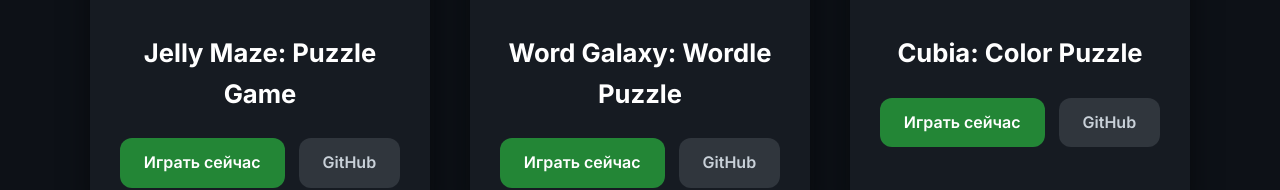
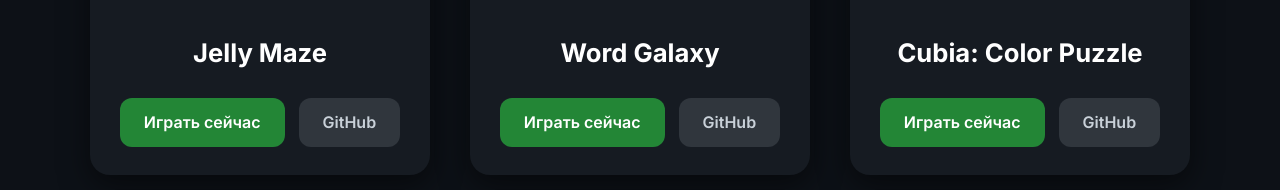
Before and after one commit to evilgen21/evilgen21.github.io, a plain HTML site: page index.html in a window 1280 px wide. Shown: the part 618-808 px from the top of the page. Drawn offline with Linux system fonts and the light colour scheme.

Commit message:
Update index.html

```diff
--- a/index.html
+++ b/index.html
@@ -149,10 +149,10 @@
 
 
        <div class="card">
-        <img src="https://raw.githubusercontent.com/evilgen21/Jelly_Maze/refs/heads/main/1Jelly%20Maze%20screen%201290x2796%20iphone%2015%20Pro%20Max%206.9.jpg" alt="Word Galaxy">
+        <img src="https://raw.githubusercontent.com/evilgen21/Jelly_Maze/refs/heads/main/1Jelly%20Maze%20screen%201290x2796%20iphone%2015%20Pro%20Max%206.9.jpg" alt="Jelly Maze">
         <div class="content">
-          <h2 data-ru="Jelly Maze: Puzzle Game" data-en="Jelly Maze: Puzzle Game">Jelly Maze: Puzzle Game</h2>
-          <p data-ru="Игра" data-en="Jelly Maze: Puzzle Game"> </p>
+          <h2 data-ru="Jelly Maze" data-en="Jelly Maze">Jelly Maze</h2>
+          <p data-ru="Игра" data-en="Jelly Maze"> </p>
           <div class="buttons">
 
              <a href="https://apps.apple.com/ru/developer/yauheni-sabina/id1762795289" class="btn btn-green" data-ru="Играть сейчас" data-en="Play Now">Играть сейчас</a>
@@ -166,8 +166,8 @@
        <div class="card">
         <img src="https://raw.githubusercontent.com/evilgen21/word_galaxy/refs/heads/main/1word%20galaxy%20screen%201290x2796%20iphone%2015%20Pro%20Max%206.9.jpg" alt="Word Galaxy">
         <div class="content">
-          <h2 data-ru="Word Galaxy: Wordle Puzzle" data-en="Word Galaxy: Wordle Puzzle">Word Galaxy: Wordle Puzzle</h2>
-          <p data-ru="Игра" data-en="Word Galaxy: Wordle Puzzle"> </p>
+          <h2 data-ru="Word Galaxy" data-en="Word Galaxy">Word Galaxy</h2>
+          <p data-ru="Игра" data-en="Word Galaxy"> </p>
           <div class="buttons">
 
              <a href="https://apps.apple.com/ru/developer/yauheni-sabina/id1762795289" class="btn btn-green" data-ru="Играть сейчас" data-en="Play Now">Играть сейчас</a>
```
